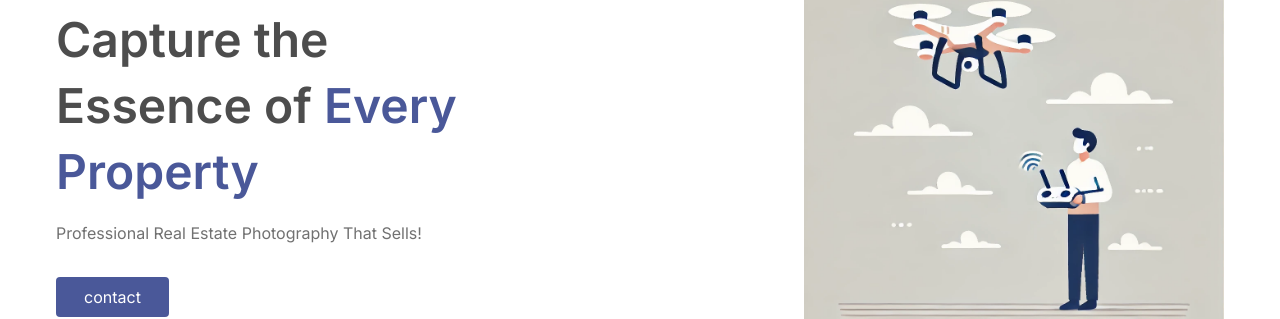
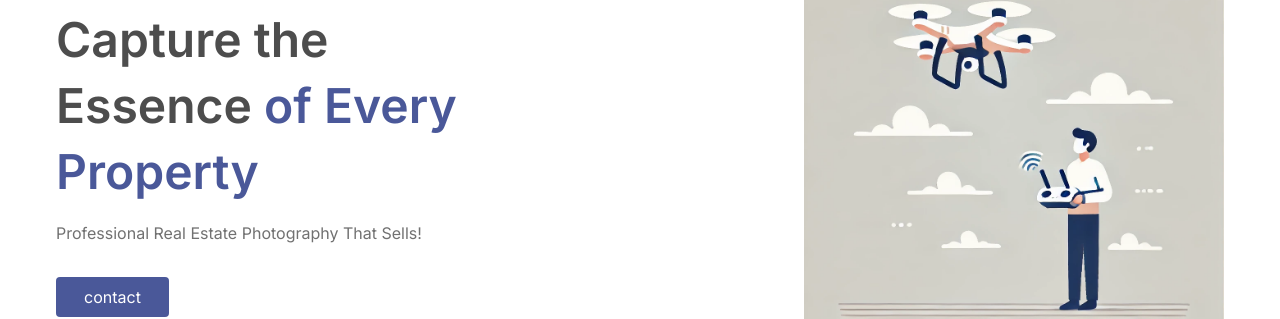
Before and after one commit to HynekCholasta/re_photo_website, a React (Create React App) app: page / in a window 1280 px wide. Shown: the part 176-495 px from the top of the page. Built offline with nearby package versions, Linux system fonts and the light colour scheme.

Commit message:
small title vchamnges in home

```diff
--- a/src/components/Home.js
+++ b/src/components/Home.js
@@ -14,7 +14,7 @@ const Home = () => {
       </div>
       <div className="md:w-1/2">
         <h1 className="text-5xl font-semibold mb-4 text-neutralDGrey md:w-3/4 leading-snug">
-        Capture the Essence of<span className='text-brandPrimary'> Every Property</span>
+        Capture the Essence <span className='text-brandPrimary'> of Every Property</span>
         </h1>
         <p className='text-neutralGrey text-base mb-8'>
         Professional Real Estate Photography That Sells!
```
